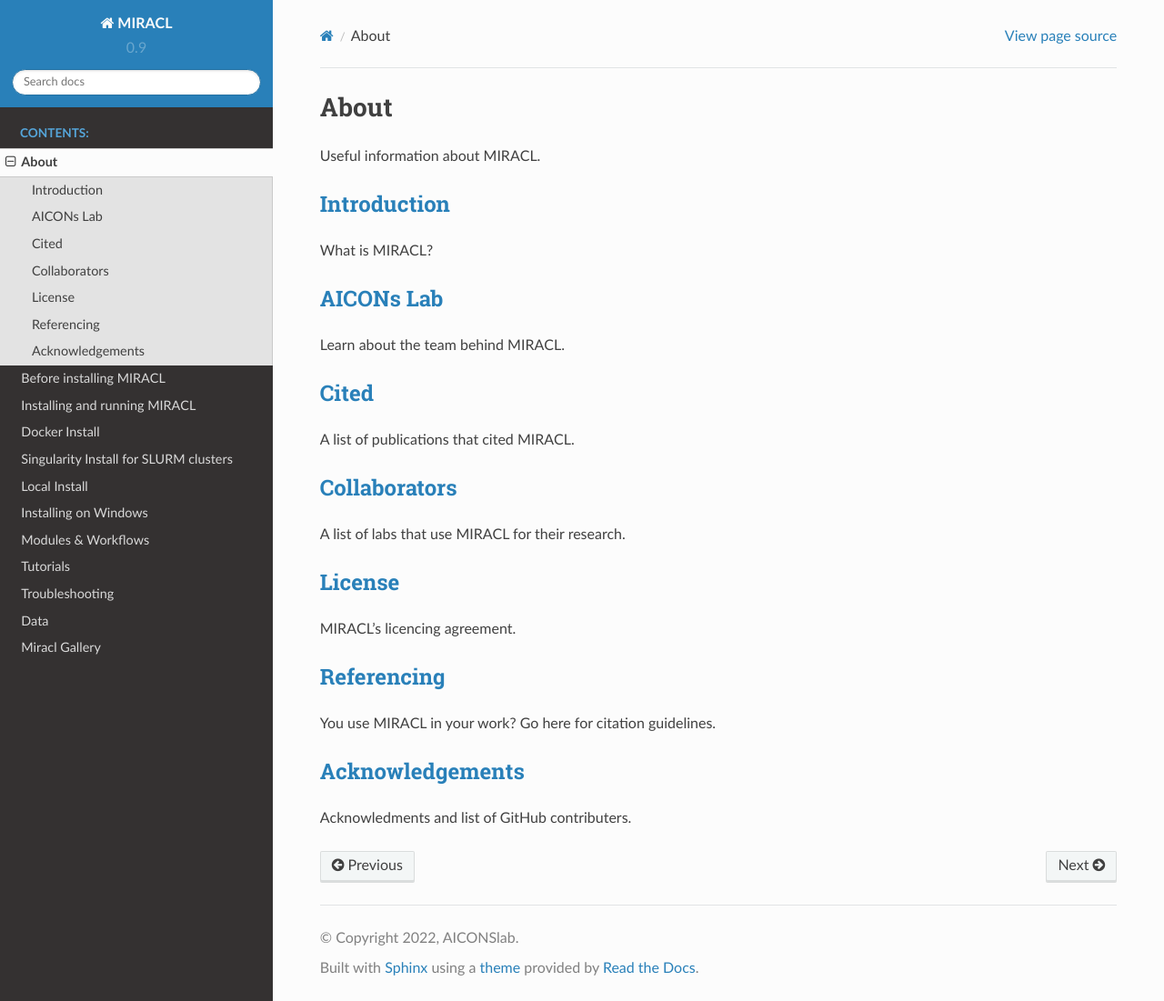
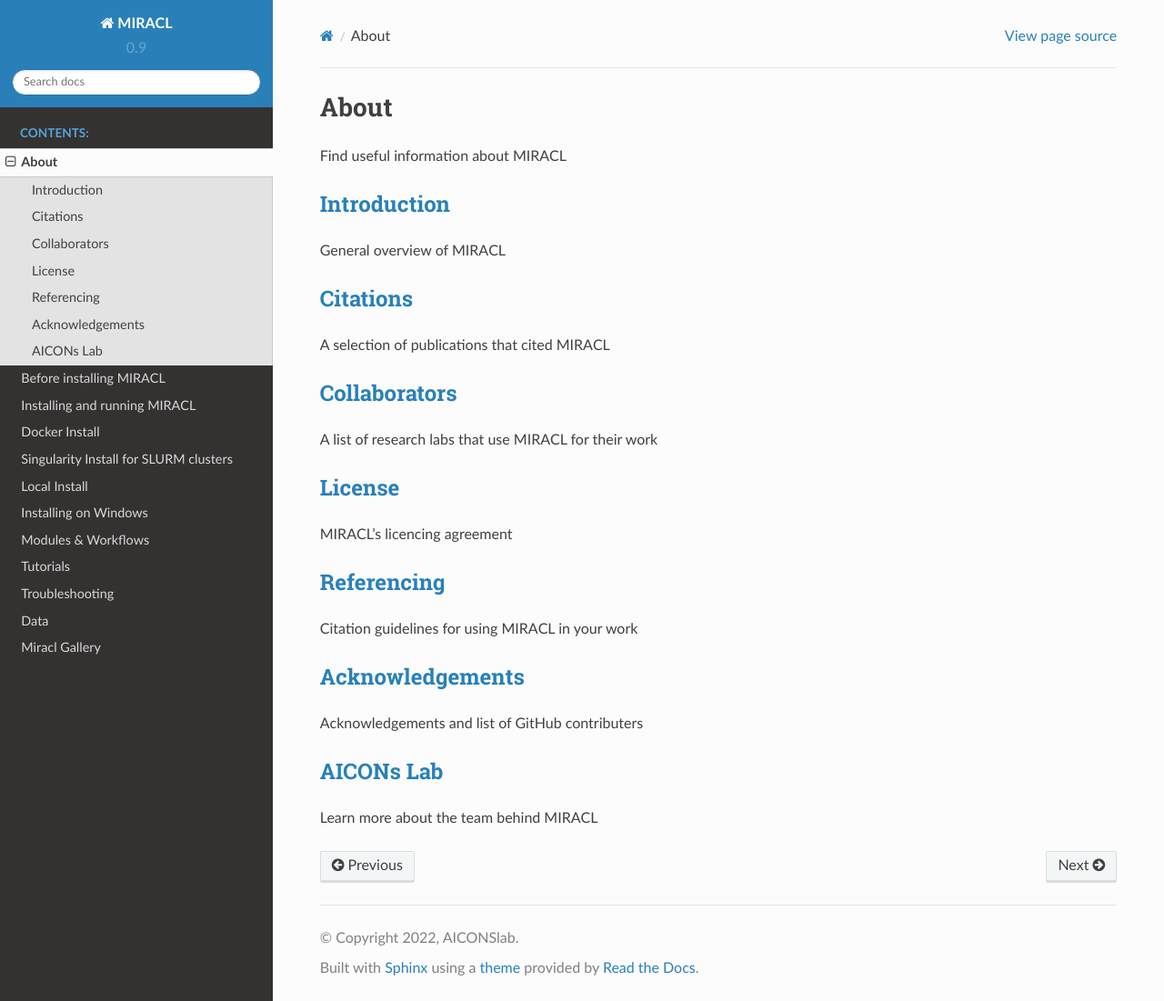
Before and after one commit to AICONSlab/MIRACL, a Sphinx documentation site: the page built from docs/about.md, in a window 1280 px wide and 1101 px high. Shown: the whole window at 91% size. Built offline with Sphinx 7.4.7 and the Read the Docs theme 2.0.0, drawn with Linux system fonts in a browser that asks for light colours; pages that are not in the unit, such as notebooks, are missing from menus.

```diff
--- a/docs/about.md
+++ b/docs/about.md
@@ -1,31 +1,31 @@
 # About
 
-Useful information about MIRACL.
+Find useful information about MIRACL
 
-## [Introduction](./about/introduction.md)
+## [Introduction](./index.rst)
 
-What is MIRACL?
+General overview of MIRACL
+
+## [Citations](./about/cited.md)
+
+A selection of publications that cited MIRACL
+
+## [Collaborators](./about/collaborators.md)
+
+A list of research labs that use MIRACL for their work
+
+## [License](./about/license.md)
+
+MIRACL's licencing agreement
+
+## [Referencing](./about/referencing.md)
+
+Citation guidelines for using MIRACL in your work
+
+## [Acknowledgements](./about/acknowledgements.md)
+
+Acknowledgements and list of GitHub contributers
 
 ## [AICONs Lab](./about/aicons.md)
 
-Learn about the team behind MIRACL.
-
-## [Cited](./about/cited.md)
-
-A list of publications that cited MIRACL.
-
-## [Collaborators](./about/collaborators.md)
-
-A list of labs that use MIRACL for their research.
-
-## [License](./about/license.md)
-
-MIRACL's licencing agreement.
-
-## [Referencing](./about/referencing.md)
-
-You use MIRACL in your work? Go here for citation guidelines.
-
-## [Acknowledgements](./about/acknowledgements.md)
-
-Acknowledments and list of GitHub contributers.
+Learn more about the team behind MIRACL
```
